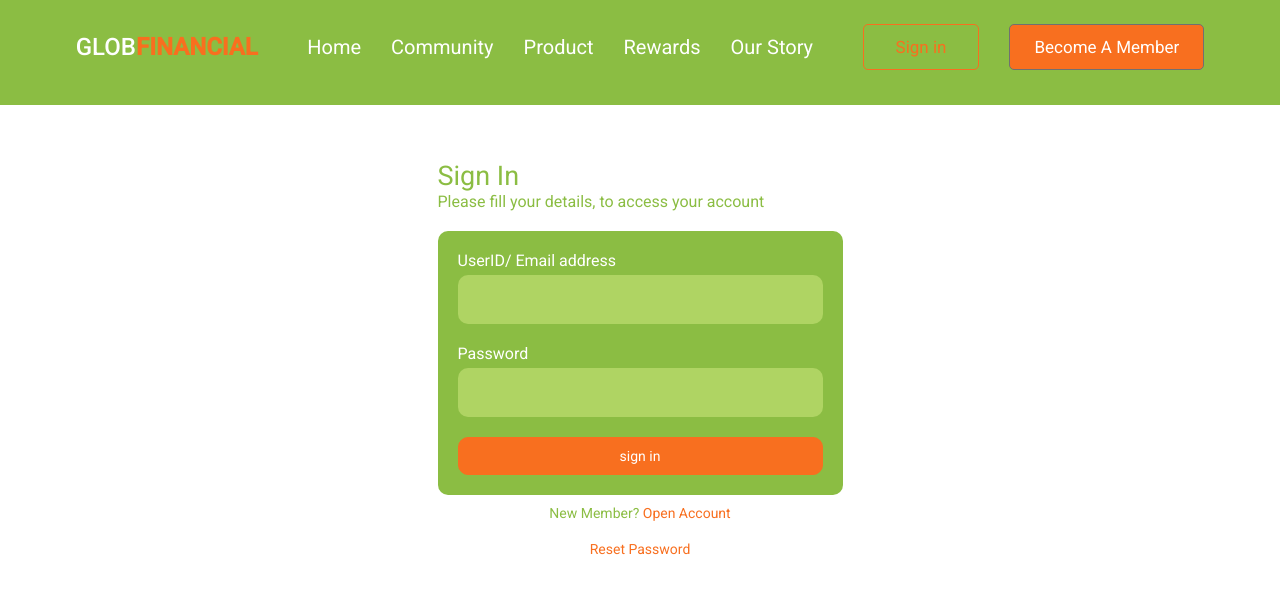
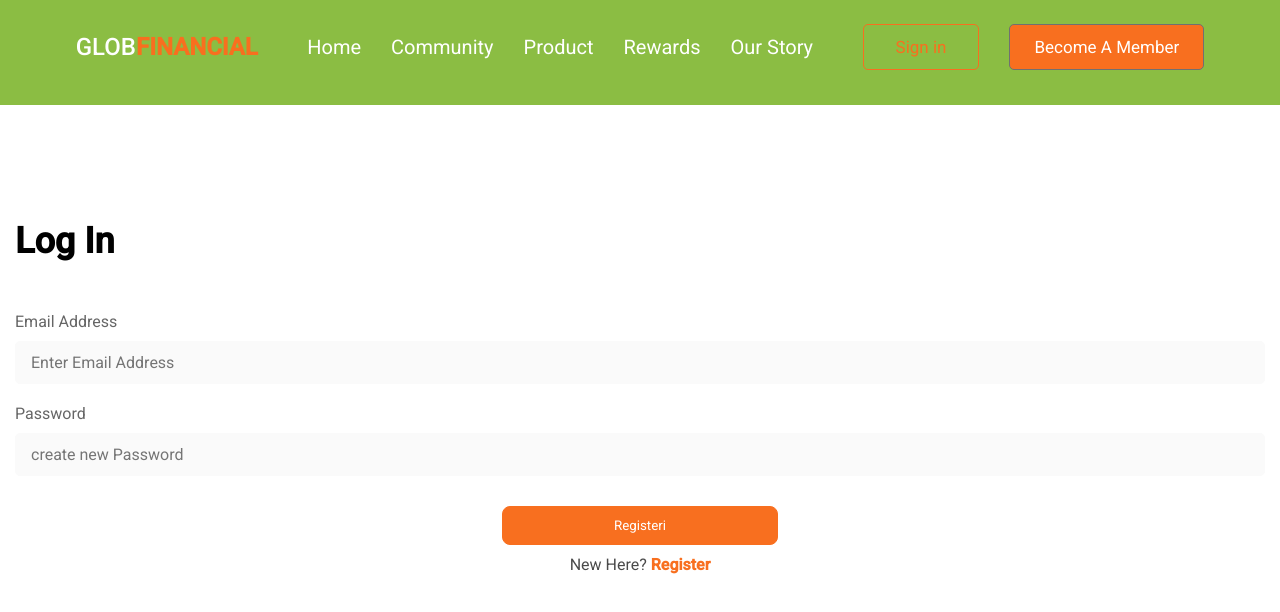
Before and after one commit to georgebsmith-tech/glob-financial-client, a Next.js app: page /sign-in in a window 1280 px wide. Shown: the top 612 px of the page. Built offline with nearby package versions, Linux system fonts and the light colour scheme.

Commit message:
designed the log in page

```diff
--- a/pages/sign-in.js
+++ b/pages/sign-in.js
@@ -7,68 +7,69 @@ import { useRouter } from 'next/router'
 export default function SignIn({ history }) {
     const router = useRouter()
     return (
-        <div
-            className="flex justify-center container" style={{ width: "100vw" }}>
-            <div
-                style={{ marginTop: 40, maxWidth: 405, width: "100%" }}
-            >
-                <div className="f27 text-brand-green">
-                    Sign In
-            </div>
-                <div className="f16 text-brand-green">
-                    Please fill your details, to access your account
-                </div>
-                <form className="mt20 mb10 bg-brand-green p20 br10">
-                    <div className="mb20">
+        <main className="container">
+            <h1
+                style={{ marginTop: 100 }}
+                class="tb f36">
+                Log In
+        </h1>
+            <div className="mt50">
+                <form action="">
+                    <div className="f16 mb20">
                         <label
-                            className="fw f16 mb5 block"
-                            htmlFor="">UserID/ Email address</label>
+                            className="t-grey block mb10"
+                            htmlFor="">
+                            Email Address
+                    </label>
                         <input
-                            style={{ backgroundColor: "rgba(227, 245, 149,0.4)" }}
-                            className="br10 p10 ptb15 no-bd full-width f16"
-                            type="text" />
+
+                            className="fw br5 f16 t-grey3"
+                            style={{
+                                padding: "11px 15px",
+                                backgroundColor: "rgba(250,250,250,1)",
+                                border: "1px solid rgba(250,250,250,1)"
+                            }}
+                            placeholder="Enter Email Address"
+                            type="email" />
                     </div>
-                    <div className="mb20">
+
+                    <div className="f16 mb20">
                         <label
-                            className="fw f16 mb5 block"
-                            htmlFor="">Password</label>
+                            className="t-grey block mb10"
+                            htmlFor="">
+                            Password
+                    </label>
                         <input
-                            style={{ backgroundColor: "rgba(227, 245, 149,0.4)" }}
-                            className="br10 p10 no-bd full-width f16 ptb15"
-                            type="password" />
-                    </div>
-                    <div>
-                        <button
-                            onClick={(e) => { e.preventDefault(); router.push(links.dashboard) }}
-                            className="bg-orange br10 full-width f14 p10 bd-o  fw">
-                            sign in
-                       </button>
+
+                            className="fw br5 f16 t-grey3"
+                            style={{
+                                padding: "11px 15px",
+                                backgroundColor: "rgba(250,250,250,1)",
+                                border: "1px solid rgba(250,250,250,1)"
+                            }}
+                            placeholder="create new Password"
+                            type="email" />
                     </div>
 
 
+                    <div className="center-text mt30 ">
+                        <button className="tw br8 bg-brand-orange bd-o"
+                            style={{ padding: "11px 111px" }}>
+                            Registeri
+                        </button>
+                    </div>
+                    <div className="f16 center-text mt10">
+                        New Here? <Link href={links.signUp}>
+                            <a className="bolder text-brand-orange"> Register</a>
+                        </Link>
+                    </div>
 
                 </form>
-                <div className="center-text f14">
-                    <span className="text-brand-green">
-                        New Member? <Link href={links.signUp}>
-                            <a className="text-brand-orange">
-                                Open Account
-                            </a>
-                        </Link>
-                    </span>
-
-                </div>
-                <div className="center-text mt20 f14">
-                    <Link href={links.reset || ""}>
-                        <a className="text-brand-orange">
-                            Reset Password
-                        </a>
-                    </Link>
-                </div>
-
             </div>
 
 
-        </div>
+
+
+        </main>
     )
 }
--- a/styles/globals.css
+++ b/styles/globals.css
@@ -425,3 +425,15 @@ grid-template-columns: repeat(7,1fr);
 .hover-b{
   color:rgba(0,0,0,0.7);
 }
+
+.br8{
+  border-radius:8px;
+}
+
+.t-grey{
+  color:rgba(102,102,102,1);
+}
+
+.t-grey3{
+  color:rgba(130,130,130,1);
+}
```
